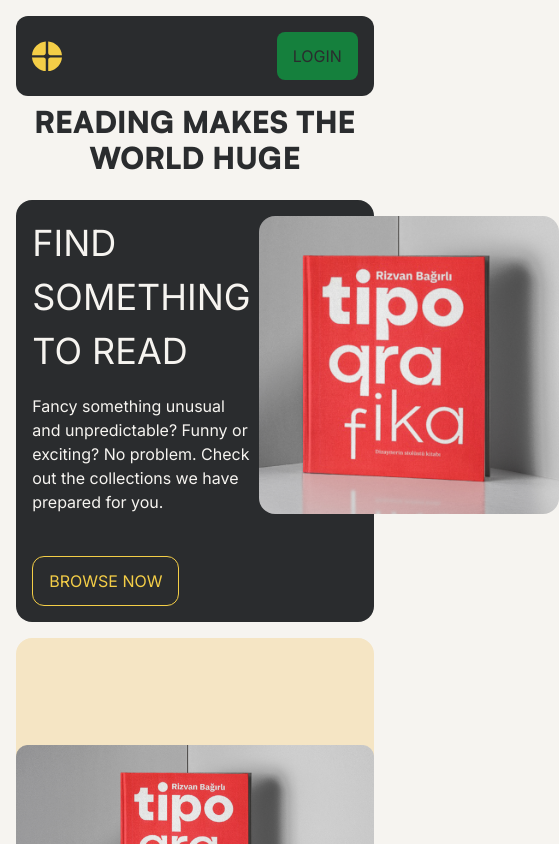
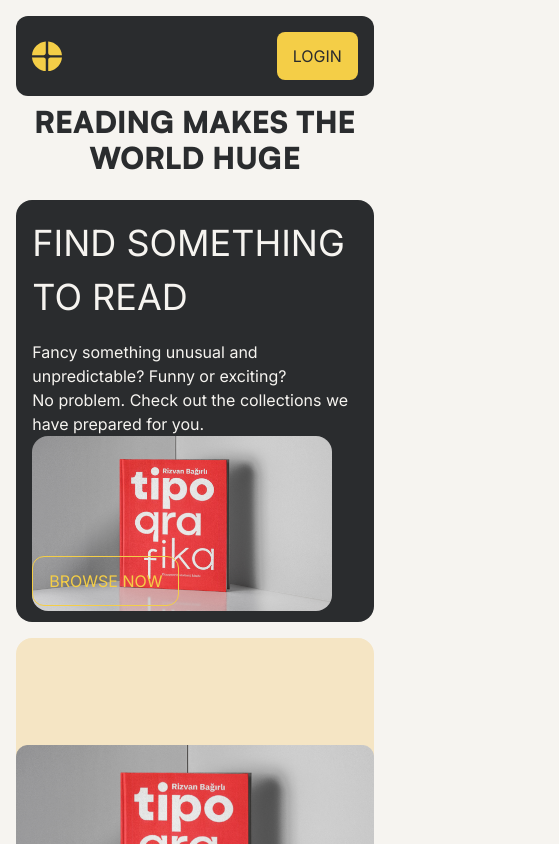
Before and after one commit to ARITRA69/big-bookshelf, a Next.js app: page / in a window 390 px wide. Shown: the top 844 px of the page, 559 px wide, since content can reach past the window. Built offline with nearby package versions, Linux system fonts and the light colour scheme.

Commit message:
fix:browse_now

```diff
--- a/src/app/globals.css
+++ b/src/app/globals.css
@@ -78,3 +78,10 @@
 body {
   background-color: #f6f4f0;
 }
+
+
+.book-day{
+  font-size: xx-large;
+  font: bold;
+
+}
--- a/src/app/page.tsx
+++ b/src/app/page.tsx
@@ -14,15 +14,16 @@ export default function Home() {
         >
           reading makes the world huge
         </h1>
-        <div className="grid grid-cols-1 sm:grid-cols-2 gap-4 mt-6 justify-between">
-          <div className="h-[50vh] bg-[#2a2c2e] w-full rounded-2xl text-[#f6f4f0] flex flex-col justify-between p-4">
-            <div className="flex justify-between gap-2">
-              <div className="flex flex-col gap-4 relative">
+        <div className="grid grid-cols-1 sm:grid-cols-2 gap-4 mt-6 justify-between ">
+          <div className="h-[50vh] bg-[#2a2c2e] w-full rounded-2xl text-[#f6f4f0] flex flex-col justify-between p-4 relative">
+            <div className="lg:flex lg:flex-row flex-col justify-between gap-2 relative">
+              <div className="flex flex-col gap-4">
                 <h1 className="uppercase text-[36px]">
                   find something to read
                 </h1>
                 <p>
                   Fancy something unusual and unpredictable? Funny or exciting?
+                  <br />
                   No problem. Check out the collections we have prepared for
                   you.
                 </p>
@@ -35,7 +36,8 @@ export default function Home() {
               className="object-cover rounded-2xl"
             />
             </div>
-            <button className="border border-[#f4ce47] text-[#f4ce47] uppercase py-3 px-4 rounded-xl w-max">
+            <button className="border border-[#f4ce47] text-[#f4ce47] uppercase py-3 px-4 rounded-xl w-max absolute
+             bottom-4">
               browse now
             </button>
           </div>
--- a/src/components/Navbar.tsx
+++ b/src/components/Navbar.tsx
@@ -4,7 +4,6 @@ import React from "react";
 import { FiSearch } from "react-icons/fi";
 import { BsBookmark } from "react-icons/bs";
 import { AiOutlineShopping } from "react-icons/ai";
-
 
 const navLinks = [
   {
@@ -39,7 +38,9 @@ const Navbar = () => {
     <div className="bg-[#2a2c2e] text-[#f6f4f0] px-4 py-4 w-11/12 mx-auto translate-y-4 rounded-xl flex justify-between">
       <Link href="/" className="flex items-center gap-4">
         <Image src="/Logo.svg" width={30} height={30} alt="" />
-        <span className="uppercase font-semibold text-lg hidden sm:block">big bookshelf</span>
+        <span className="uppercase font-semibold text-lg hidden sm:block">
+          big bookshelf
+        </span>
       </Link>
       <div className="sm:flex sm:items-center hidden gap-6">
         {navLinks.map((navLink) => (
@@ -54,13 +55,15 @@ const Navbar = () => {
           <BsBookmark />
           <AiOutlineShopping />
         </div>
-        <Link href="/" className="uppercase py-3 px-4 bg-green-700 text-[#2a2c2e] rounded-lg">
-            login
+        <Link
+          href="/"
+          className="uppercase py-3 px-4 bg-[#F4CE47] text-[#2a2c2e] rounded-lg"
+        >
+          login
         </Link>
       </div>
     </div>
   );
 };
 
-
 export default Navbar;
```
Also changed, not shown: public/godFather.jpg (added).
